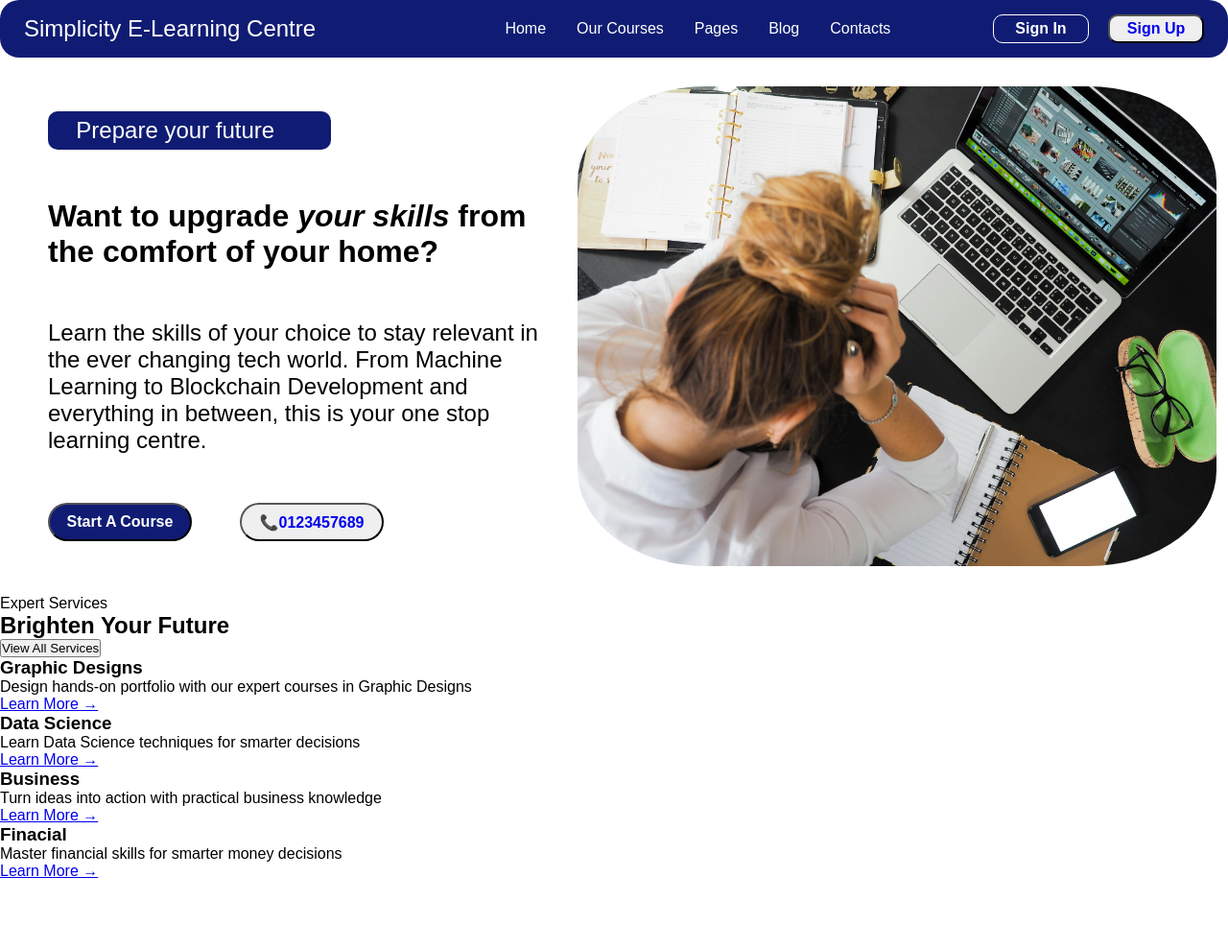
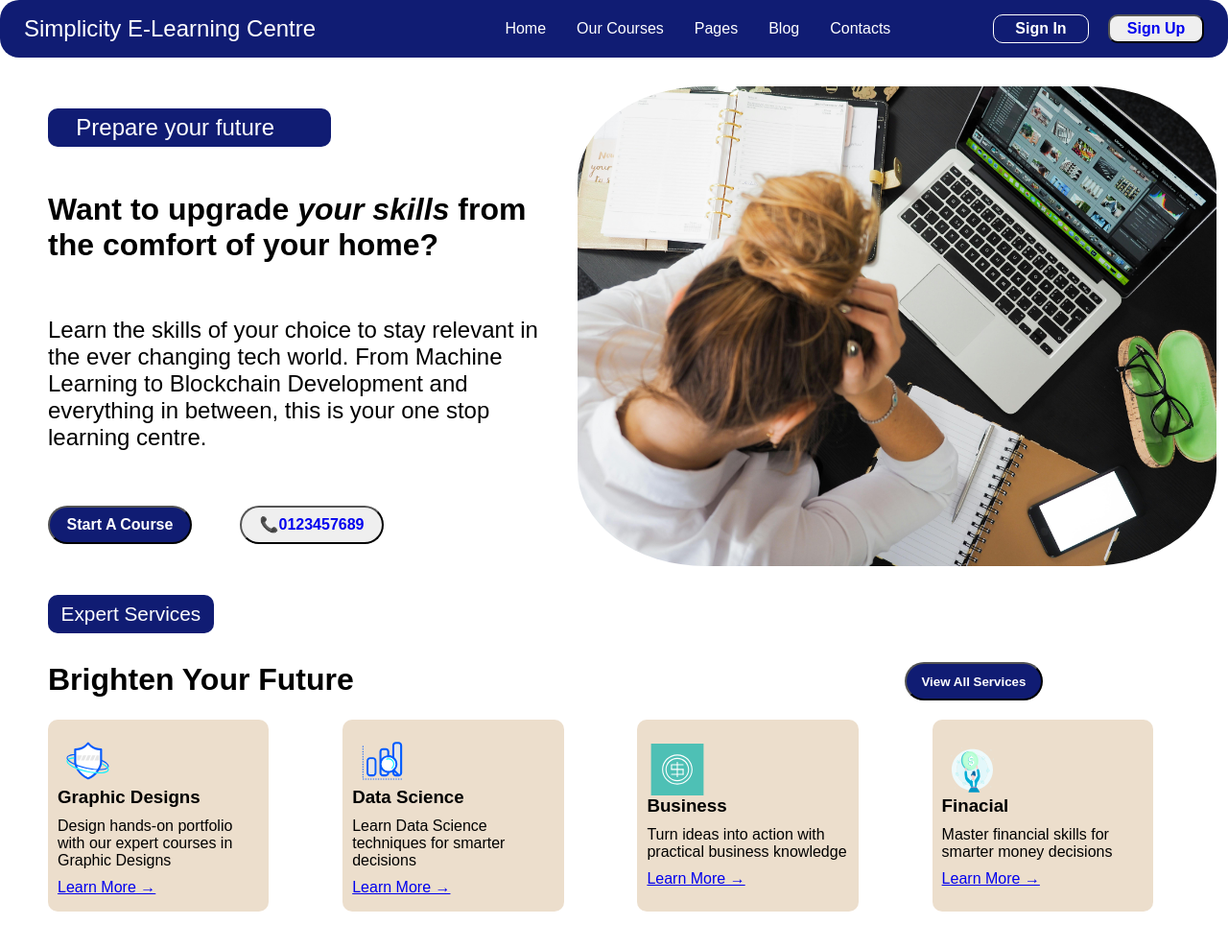
Before and after one commit to Mutopamal6670/E-Learning-Centre, a plain HTML site: page index.html in a window 1280 px wide. Shown: the whole page at 96% size. Before the commit the page ends 917 px from the top, so only its background shows below. Drawn offline with Linux system fonts and the light colour scheme.

Commit message:
Added some svg files and modified index and styles

```diff
--- a/index.html
+++ b/index.html
@@ -87,39 +87,46 @@
     <!--Second Section-->
 
     <div class="sect2">
-        <div class="heading">
+        <div class="sect2-container">
+            <div class="heading">
             <p>Expert Services</p>
         </div>
         <div class="heading-and-btn">
              <h2>Brighten Your Future</h2>
 
-             <button>View All Services</button>
+             <button><a href="/">View All Services</a></button>
         </div>
 
         <div class="courses">
             <div class="courses-item">
+                <img src="photos/GraphicDesign.svg" alt="GraphicDesign">
                 <h3>Graphic Designs</h3>
                 <p>Design hands-on portfolio with our expert courses in Graphic Designs</p>
                 <a href="/">Learn More &#8594</a>
             </div>
 
             <div class="courses-item">
+                <img src="photos/dataScienceIcon.svg" alt="data science">
                 <h3>Data Science</h3>
                 <p>Learn Data Science techniques for smarter decisions</p>
                 <a href="/">Learn More &#8594</a>
             </div>
 
             <div class="courses-item">
+                <img src="photos/businessIcon.svg" alt="business">
                 <h3>Business</h3>
                 <p>Turn ideas into action with practical business knowledge</p>
                 <a href="/">Learn More &#8594</a>
             </div>
 
             <div class="courses-item">
+                <img src="photos/financeIcon.svg" alt="">
                 <h3>Finacial</h3>
                 <p>Master financial skills for smarter money decisions</p>
                 <a href="/">Learn More &#8594</a>
             </div>
+        </div>
+
         </div>
 
 
--- a/styles.css
+++ b/styles.css
@@ -134,6 +134,7 @@
     background-color: #fff;
     background-image: linear-gradient(to  top, #C6D1DF 0% #D3E1F3 50%
     #F4F9FF 100%);
+    background-clip: text;
     -webkit-background-clip: text;
     -moz-background-clip: tetx;
     -webkit-text-fill-color: transparent;
@@ -248,8 +249,6 @@
     color: #fff;
 }
 
-
-
 .img-container {
     display: flex;
     justify-content: center;
@@ -260,6 +259,118 @@
     height: 500px;
     border-radius: 20%;
 }
+
+
+/*Second Section Styles*/
+
+.sect2 {
+    width: 90%;
+    height: 400px;
+    margin: 30px 50px;
+    max-width: 1300px;
+}
+
+.sect2-container {
+    display: flex;
+    flex-direction: column;
+}
+
+.heading {
+    text-align: center;
+    position: relative;
+    right: 0;
+    width: 15%;
+    background-color: #101c73;
+    height: 40px;
+    border-radius: 10px;
+    display: flex;
+    align-items: center;
+    justify-content: center;
+}
+
+.heading p {
+    color: #fff;
+    font-size: 1.3rem;
+}
+
+.heading-and-btn {
+    margin-top: 30px;
+    display: flex;
+    width: 90%;
+    justify-content: space-between;
+}
+
+.heading-and-btn h2 {
+    font-size: 2rem;
+    text-align: left;
+    width: 90%;
+}
+
+
+.heading-and-btn button {
+    background-color: #101c73;
+    width: 150px;
+    height: 40px;
+    border-radius: 20px;
+    text-align: center;
+}
+
+
+.heading-and-btn button a {
+    font-weight: bold;
+    color: #fff;
+    text-decoration: none;
+
+}
+
+.courses {
+    margin-top: 20px;
+    display: flex;
+    justify-content: space-between;
+    /* gap: 50px; */
+}
+
+
+.courses-item {
+    display: flex;
+    flex-direction: column;
+    background-color: #ecdecbf8;
+    justify-content: center;
+    align-items: flex-start;
+    padding: 10px;
+    margin-top: auto;
+    width: 20%;
+    height: 200px;
+    border-radius: 10px;
+}
+
+.courses-item img{
+
+    height: 30%;
+    width: 30%;
+    /* height: 40px;
+    width: 40px; */
+}
+
+.courses-item h2, p {
+    padding: 10px 0;
+}
+
+
+
+
+
+
+
+
+
+
+
+
+
+
+
+
 
 /*
 
```
Also changed, not shown: photos/GraphicDesign.svg (added), photos/businessIcon.svg (added), photos/businessIcon2.svg (added), photos/dataScienceIcon.svg (added), photos/financeIcon.svg (added).
